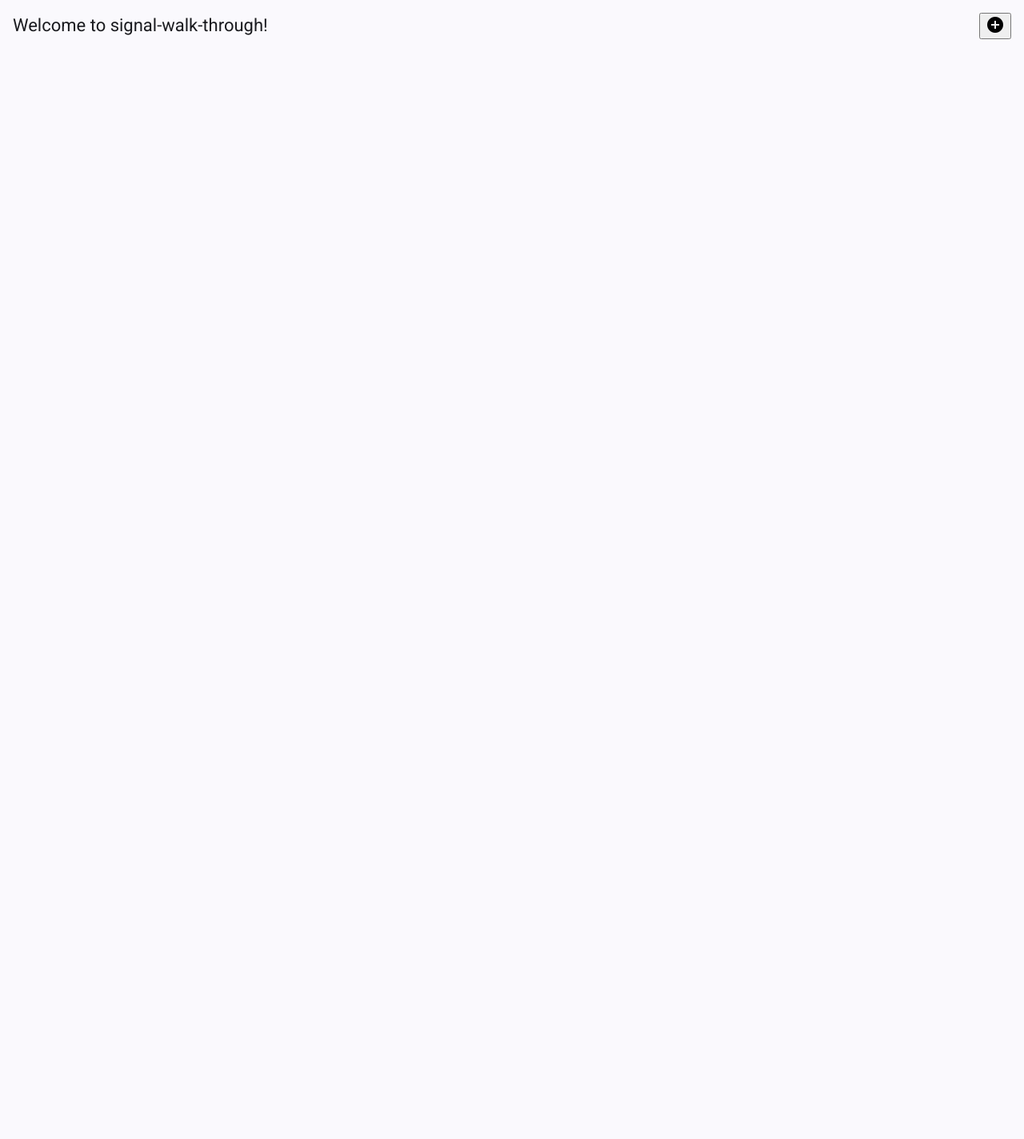
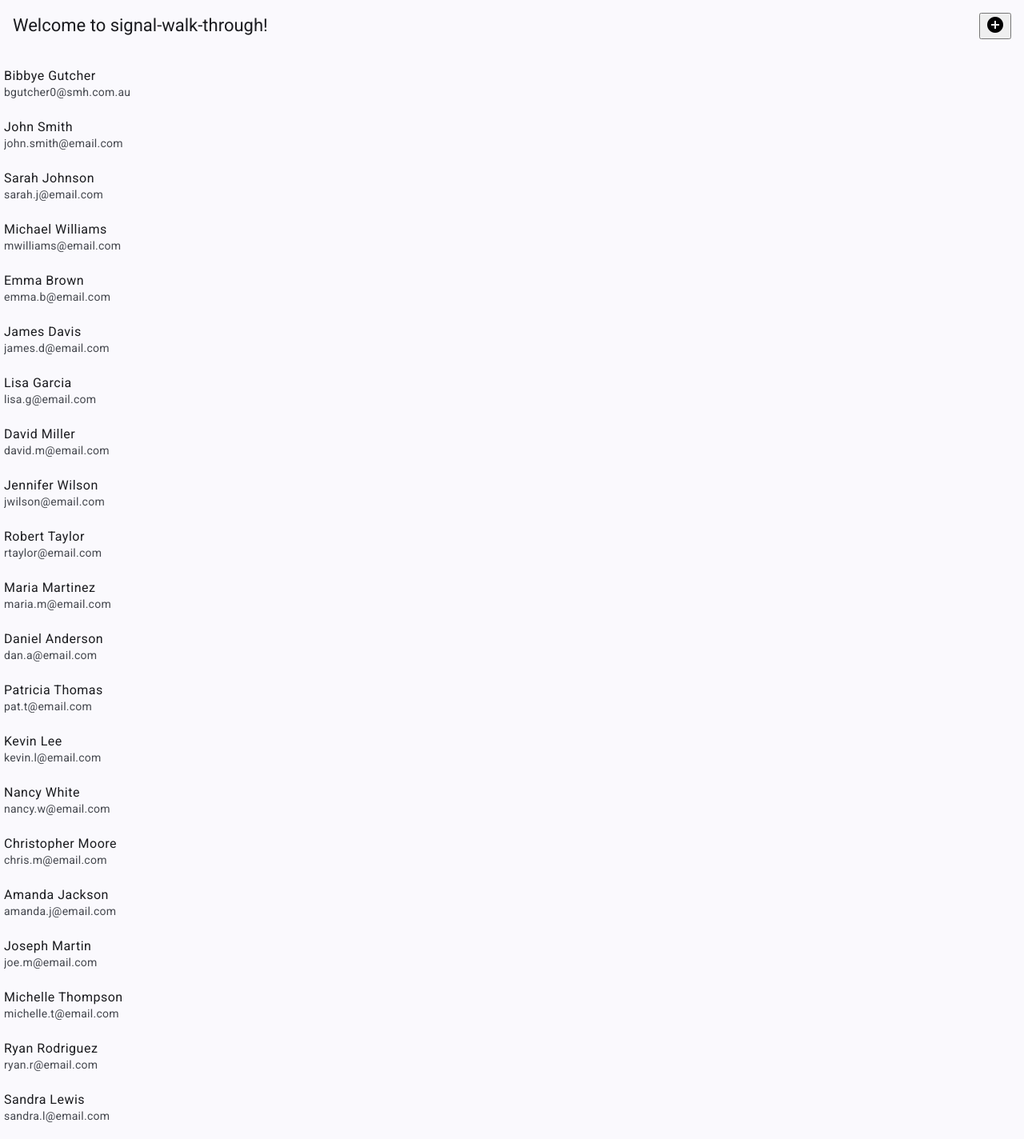
Before and after one commit to super-duper-man/signal-walk-through, an Angular app: page / in a window 1280 px wide. Shown: the whole page at 80% size. Before the commit the page ends 800 px from the top, so only its background shows below. Built offline with nearby package versions, Linux system fonts and the light colour scheme.

Commit message:
contact list layout

```diff
--- a/src/app/app.routes.ts
+++ b/src/app/app.routes.ts
@@ -1,3 +1,11 @@
 import { Routes } from '@angular/router';
 
-export const routes: Routes = [];
+export const routes: Routes = [
+  {
+    path: '',
+    loadComponent: () => import('./components/contact-list-component/contact-list.component').then(
+      (c) => c.ContactListComponent
+    ),
+    pathMatch: 'full'
+  },
+];
--- a/src/app/components/contact-list-component/contact-list.component.ts
+++ b/src/app/components/contact-list-component/contact-list.component.ts
@@ -1,15 +1,155 @@
-import { Component } from '@angular/core';
+import { Component, inject, OnInit, signal } from '@angular/core';
+import { Contact } from '../../models/contact.model';
+import { MatList, MatListItem, MatListItemTitle, MatListItemLine } from '@angular/material/list';
 
 @Component({
   selector: 'app-contact-list-component',
-  imports: [],
+  imports: [MatList, MatListItem, MatListItemTitle, MatListItemLine],
   template: `
-    <p>
-      contact-list-component works!
-    </p>
+    <mat-list>
+      @for (contact of contacts(); track contact.id) {
+      <mat-list-item class="container">
+        <h3 matListItemTitle>{{ contact.name }}</h3>
+        <p matListItemLine>{{ contact.email }}</p>
+      </mat-list-item>
+      }
+    </mat-list>
   `,
-  styles: ``
+  styles: [
+    `
+      .container {
+        padding: 0 5px;
+      }
+    `,
+  ],
 })
 export class ContactListComponent {
-
+  contacts = signal<Contact[]>([
+    {
+      id: '1',
+      name: 'Bibbye Gutcher',
+      phone: '885-131-9176',
+      email: 'bgutcher0@smh.com.au',
+    },
+    {
+      id: '2',
+      name: 'John Smith',
+      phone: '555-123-4567',
+      email: 'john.smith@email.com',
+    },
+    {
+      id: '3',
+      name: 'Sarah Johnson',
+      phone: '555-234-5678',
+      email: 'sarah.j@email.com',
+    },
+    {
+      id: '4',
+      name: 'Michael Williams',
+      phone: '555-345-6789',
+      email: 'mwilliams@email.com',
+    },
+    {
+      id: '5',
+      name: 'Emma Brown',
+      phone: '555-456-7890',
+      email: 'emma.b@email.com',
+    },
+    {
+      id: '6',
+      name: 'James Davis',
+      phone: '555-567-8901',
+      email: 'james.d@email.com',
+    },
+    {
+      id: '7',
+      name: 'Lisa Garcia',
+      phone: '555-678-9012',
+      email: 'lisa.g@email.com',
+    },
+    {
+      id: '8',
+      name: 'David Miller',
+      phone: '555-789-0123',
+      email: 'david.m@email.com',
+    },
+    {
+      id: '9',
+      name: 'Jennifer Wilson',
+      phone: '555-890-1234',
+      email: 'jwilson@email.com',
+    },
+    {
+      id: '10',
+      name: 'Robert Taylor',
+      phone: '555-901-2345',
+      email: 'rtaylor@email.com',
+    },
+    {
+      id: '11',
+      name: 'Maria Martinez',
+      phone: '555-012-3456',
+      email: 'maria.m@email.com',
+    },
+    {
+      id: '12',
+      name: 'Daniel Anderson',
+      phone: '555-123-7890',
+      email: 'dan.a@email.com',
+    },
+    {
+      id: '13',
+      name: 'Patricia Thomas',
+      phone: '555-234-8901',
+      email: 'pat.t@email.com',
+    },
+    {
+      id: '14',
+      name: 'Kevin Lee',
+      phone: '555-345-9012',
+      email: 'kevin.l@email.com',
+    },
+    {
+      id: '15',
+      name: 'Nancy White',
+      phone: '555-456-0123',
+      email: 'nancy.w@email.com',
+    },
+    {
+      id: '16',
+      name: 'Christopher Moore',
+      phone: '555-567-1234',
+      email: 'chris.m@email.com',
+    },
+    {
+      id: '17',
+      name: 'Amanda Jackson',
+      phone: '555-678-2345',
+      email: 'amanda.j@email.com',
+    },
+    {
+      id: '18',
+      name: 'Joseph Martin',
+      phone: '555-789-3456',
+      email: 'joe.m@email.com',
+    },
+    {
+      id: '19',
+      name: 'Michelle Thompson',
+      phone: '555-890-4567',
+      email: 'michelle.t@email.com',
+    },
+    {
+      id: '20',
+      name: 'Ryan Rodriguez',
+      phone: '555-901-5678',
+      email: 'ryan.r@email.com',
+    },
+    {
+      id: '21',
+      name: 'Sandra Lewis',
+      phone: '555-012-6789',
+      email: 'sandra.l@email.com',
+    },
+  ]);
 }
--- a/src/app/services/api.service.ts
+++ b/src/app/services/api.service.ts
@@ -183,11 +183,7 @@ export class ApiService {
     return contact;
   }
 
-  // private simulateDelay(): Promise<void> {
-  //   return new Promise((resolve) => setTimeout(resolve, this.delay));
-  // }
-
   private simulateDelay(): Promise<void> {
-    return new Promise((resolve, reject) => setTimeout(resolve, 1000));
+    return new Promise((resolve) => setTimeout(resolve, this.delay));
   }
 }
```
